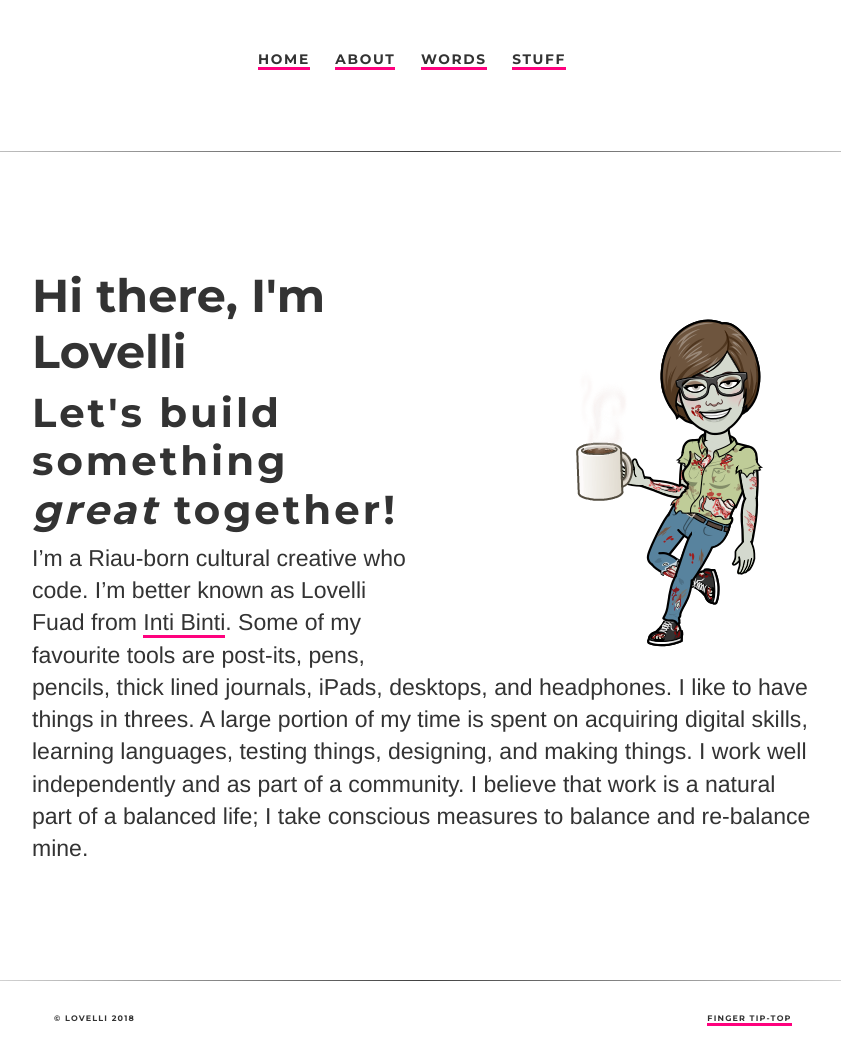
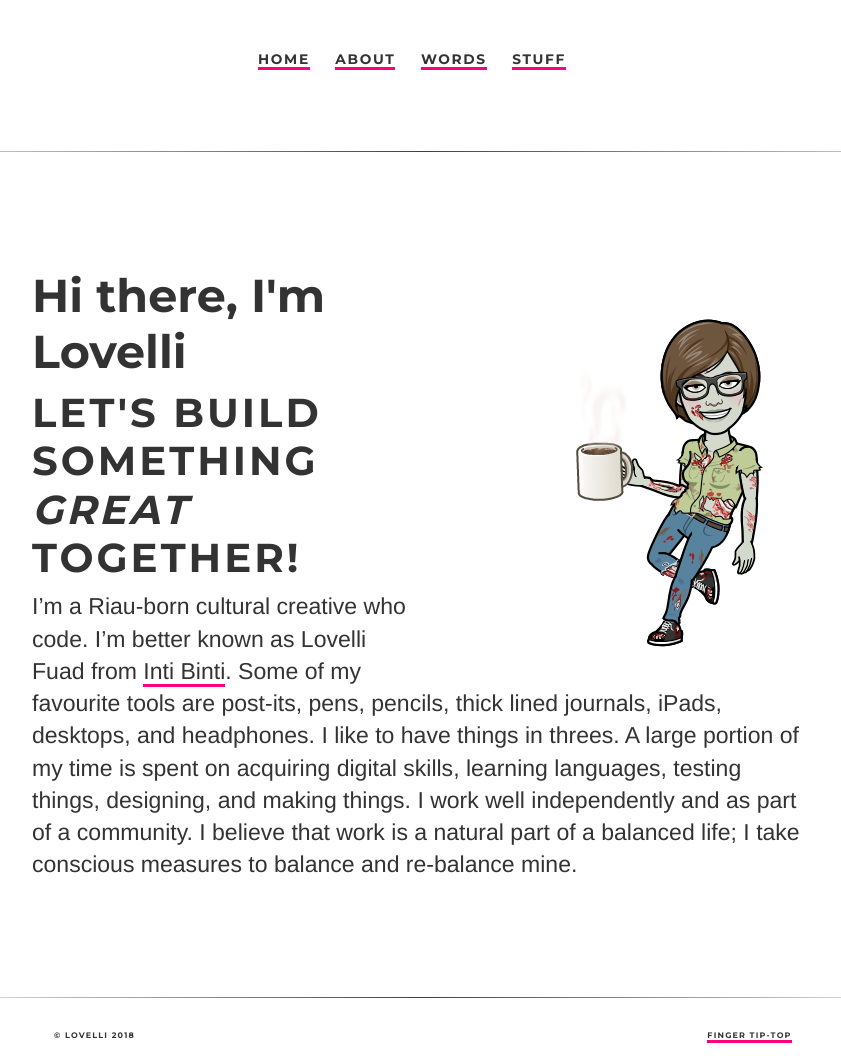
Before and after one commit to ariesti/ariesti.github.io, a Jekyll site: the page built from index.html, in a window 1280 px wide. Shown: the whole page, without its empty margins (218-1059 px from the left). Built offline with Jekyll 4.4.1, drawn with Linux system fonts in a browser that asks for light colours.

Commit message:
Update main.css

```diff
--- a/css/main.css
+++ b/css/main.css
@@ -132,6 +132,8 @@ h6 { font-size: 1em; }
 .subtitle {
 	font-family: Montserrat, sans-serif;
 	letter-spacing: 3px;
+	text-transform: uppercase;
+	font-weight: 100;
 }
 
 /* Header */
```
